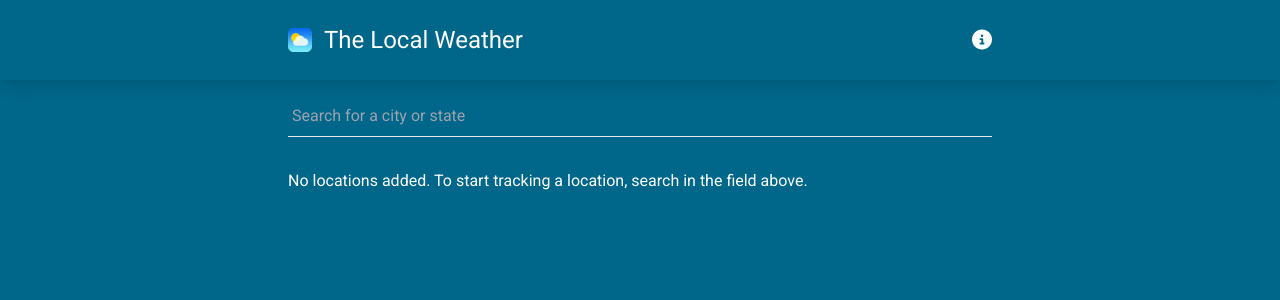
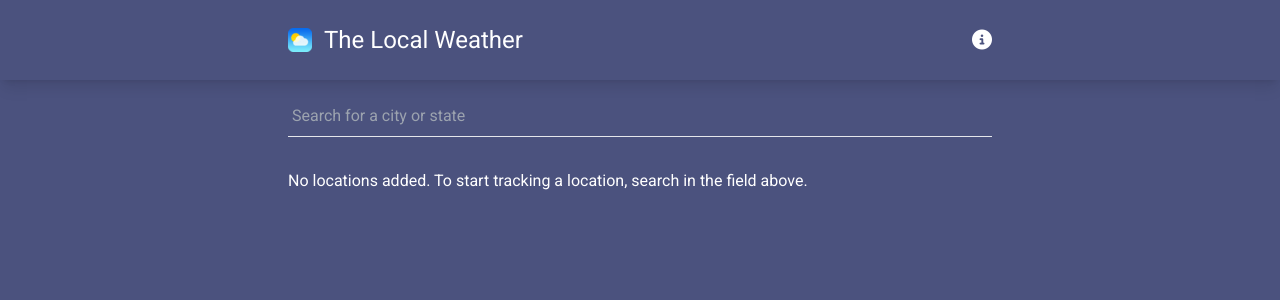
Before and after one commit to HazzaDevelopment/VueWeatherApp, a Vue app in the folder vue-project/: page / in a window 1280 px wide. Shown: the top 300 px of the page. Built offline with nearby package versions, Linux system fonts and the light colour scheme.

Commit message:
styling changes

```diff
--- a/vue-project/src/components/AsyncCityView.vue
+++ b/vue-project/src/components/AsyncCityView.vue
@@ -51,7 +51,7 @@
       <div class="max-w-screen-md w-full py-12">
         <div class="mx-8 text-white">
           <h2 class="mb-4">Hourly Weather</h2>
-          <div class="flex gap-10 overflow-x-scroll">
+          <div class="flex py-5 gap-10 overflow-x-scroll custom-scrollbar">
             <div
               v-for="hourData in weatherData.hourly"
               :key="hourData.dt"
@@ -167,3 +167,10 @@ const removeCity = () => {
   });
 };
 </script>
+
+<style>
+.custom-scrollbar {
+  scrollbar-width: thin;
+  scrollbar-color: #f0f0f0 #2E4374;
+}
+</style>
--- a/vue-project/tailwind.config.js
+++ b/vue-project/tailwind.config.js
@@ -8,8 +8,8 @@ export default {
   theme: {
     extend: {
       colors: {
-        "weather-primary": "#00668A",
-        "weather-secondary": "#004E71",
+        "weather-primary": "#4B527E",
+        "weather-secondary": "#2E4374",
       },
     },
 
```
